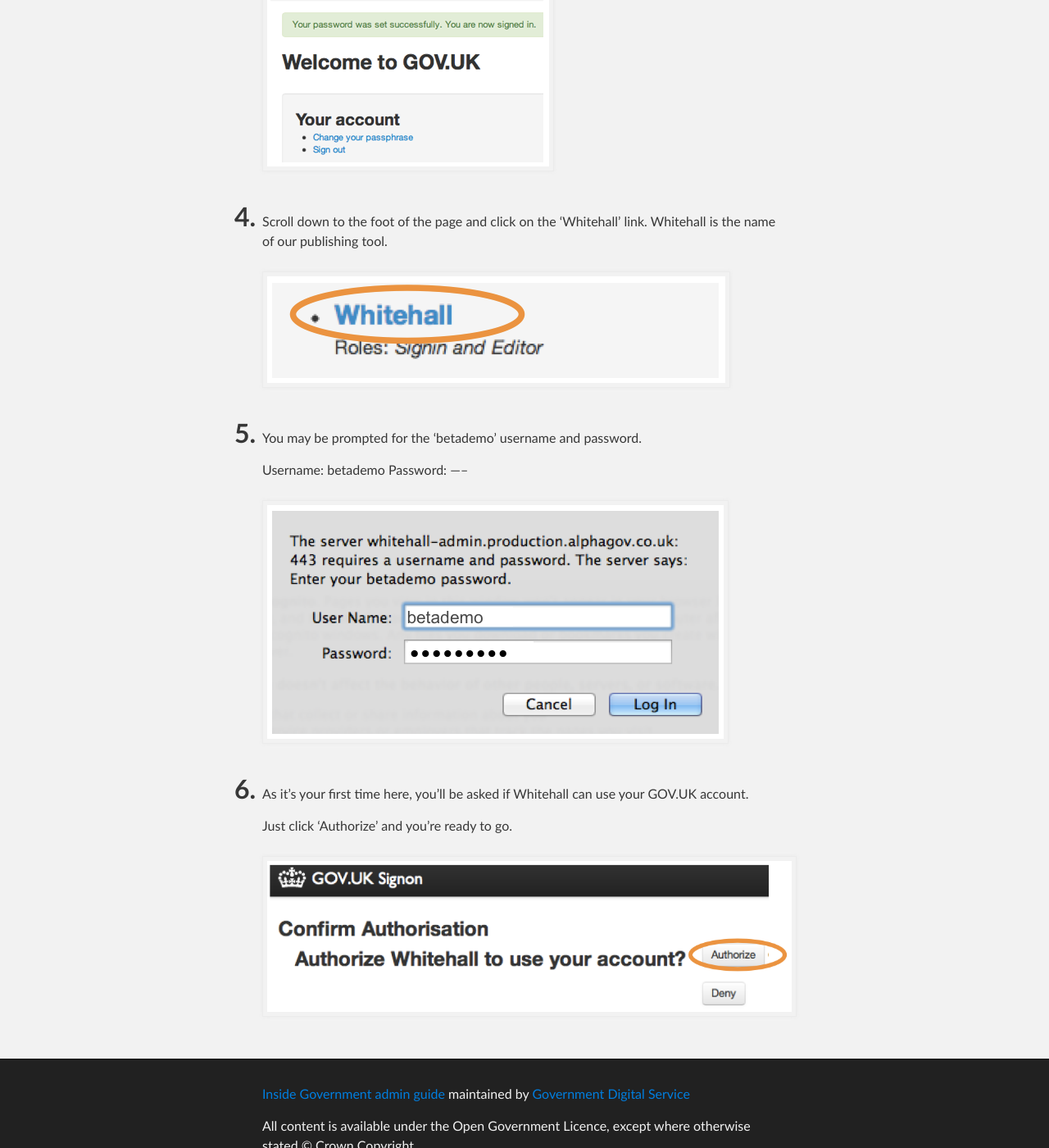
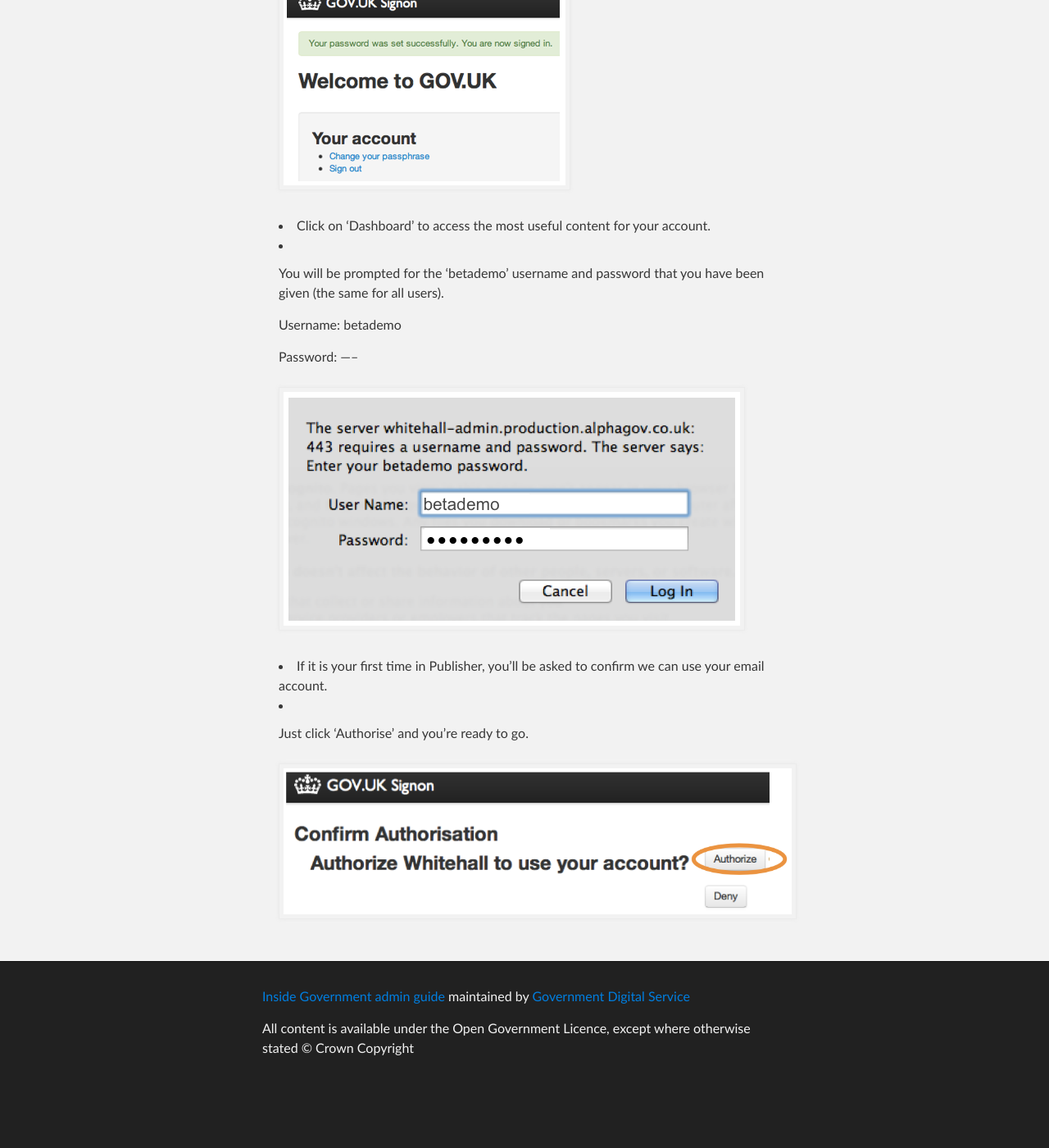
Before and after one commit to alphagov/inside-government-admin-guide, a Jekyll site: the page built from your-account/get-an-account.md, in a window 1280 px wide and 1400 px high, scrolled down 1543 px. Shown: the whole window at 82% size. Built offline with Jekyll 4.4.1, drawn with Linux system fonts in a browser that asks for light colours; after the commit the page ends 2868 px from its top, so only the background shows below that; some of the changed text lies outside the part shown.

Commit message:
Update get-an-account.md
Updated style. Added reference to Dashboard.

```diff
--- a/your-account/get-an-account.md
+++ b/your-account/get-an-account.md
@@ -5,37 +5,33 @@
 
 ## Get an account
 
-1. We have two separate environments, called Production and Preview, and you need to create an account on each.
+We have 2 separate environments, Production and Preview, and you need to create an account on each.
 
-   You'll receive two emails inviting you to create these accounts.
-
-   Click on the 'Accept invitation' link in each email and follow the steps below for each account.
+* You'll receive 2 emails inviting you to create these accounts.
+* Click on the 'Accept invitation' link in each email and follow the steps below for each account.
 
    ![Get an account](get-an-account.png)
 
-   If you have not received an email, check your spam/junk folder. If you still can't find it but believe that you have been registered, follow the steps for [forgot password](http://alphagov.github.io/inside-government-admin-guide/your-account/forgot-your-password.html) to trigger an email.
+If you have not received an email, check your spam/junk folder. If you still can't find it but believe that you have been registered, follow the steps for [forgot password](http://alphagov.github.io/inside-government-admin-guide/your-account/forgot-your-password.html) to trigger an email.
 
-2. Set a password that’s strong but memorable.
+* Set a password that’s strong but memorable.
 
    ![Get an account 2](get-an-account-2.png)
 
-3. When your password is set you’ll see a green confirmation message.
+* When your password is set you’ll see a green confirmation message.
 
    ![Get an account 3](get-an-account-3.png)
 
-4. Scroll down to the foot of the page and click on the 'Whitehall' link. Whitehall is the name of our publishing tool.
-
-   ![Get an account 4](get-an-account-4.png)
-
-5. You may be prompted for the ‘betademo’ username and password.
+* Click on 'Dashboard' to access the most useful content for your account.
+* You will be prompted for the ‘betademo’ username and password that you have been given (the same for all users).
 
    Username: betademo
+
    Password: -----
 
    ![Get an account 5](get-an-account-5.png)
 
-6. As it’s your first time here, you’ll be asked if Whitehall can use your GOV.UK account.
-
-   Just click ‘Authorize’ and you’re ready to go.
+* If it is your first time in Publisher, you’ll be asked to confirm we can use your email account.
+* Just click ‘Authorise’ and you’re ready to go.
 
    ![Get an account 6](get-an-account-6.png)
```
